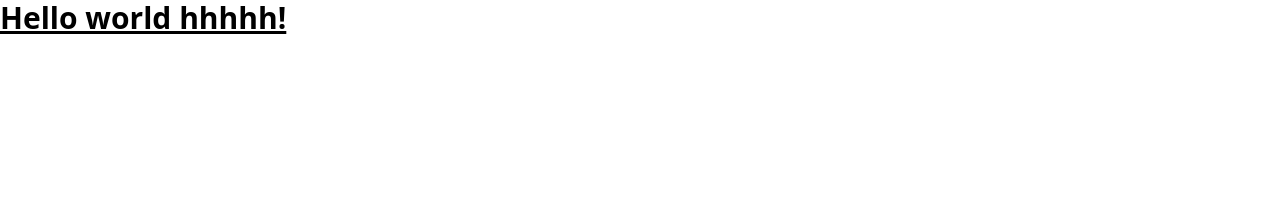
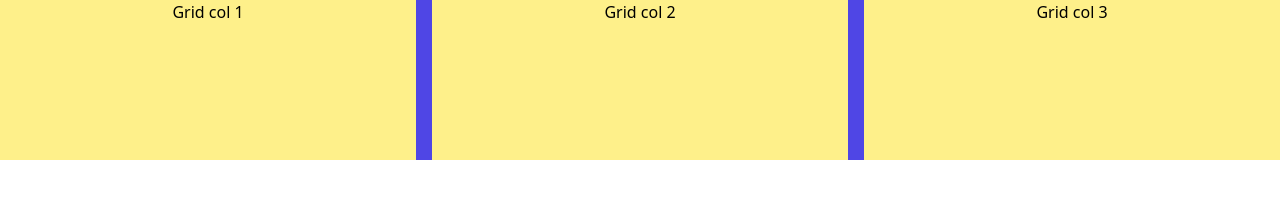
Before and after one commit to Hodal66/mytailwindCourse, a website: page src/index.html in a window 1280 px wide. Drawn offline with Linux system fonts and the light colour scheme.

Commit message:
ft(grid#1):added grid styles

```diff
--- a/src/index.html
+++ b/src/index.html
@@ -4,10 +4,23 @@
   <meta charset="UTF-8">
   <meta name="viewport" content="width=device-width, initial-scale=1.0">
   <link href="/dist/output.css" rel="stylesheet">
+  <title>Tailwindcss course</title>
 </head>
 <body>
-  <h1 class="text-3xl font-bold underline">
-    Hello world hhhhh!
-  </h1>
+  <div class="xl:container bg-indigo-600 mx-auto">
+   <div class="grid md:grid-cols-2 lg:grid-cols-3 gap-4" >
+     <div class="font-sans bg-yellow-200 w-full h-40 text-center ">
+       Grid col 1
+     </div>
+     <div class="font-sans bg-yellow-200 w-full h-40 text-center ">
+      Grid col 2
+    </div>
+    <div class="font-sans bg-yellow-200 w-full h-40 text-center ">
+      Grid col 3
+    </div>
+
+
+   </div>
+  </div>
 </body>
 </html>
```
Also changed, not shown: dist/output.css.
